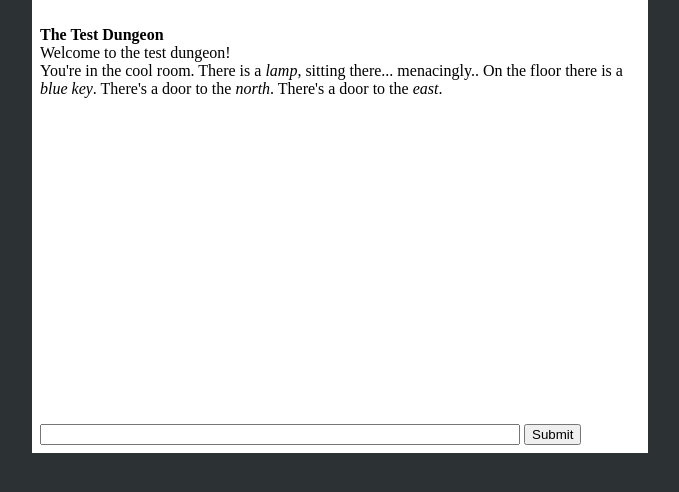
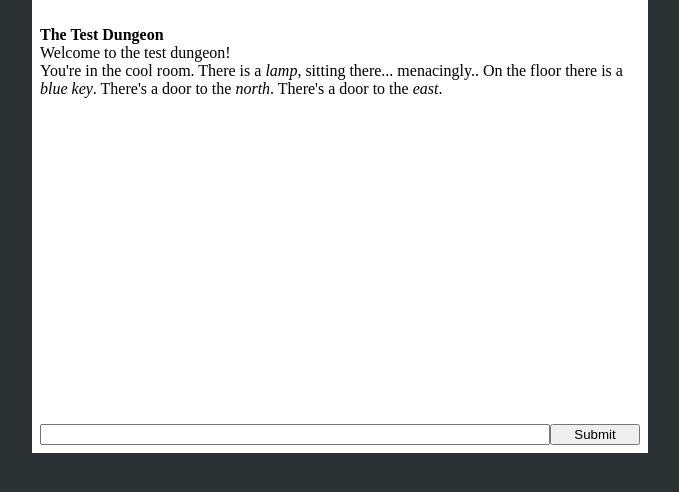
Before and after one commit to jaaimino/jsdungeon, a plain HTML site: page index.html in a window 1280 px wide. Shown: the part 66-558 px from the top of the page, without its empty margins (300-979 px from the left). Drawn offline with Linux system fonts and the light colour scheme.

Commit message:
Styling fixes

```diff
--- a/css/global.css
+++ b/css/global.css
@@ -11,14 +11,16 @@ body{
 }
 
 #inputForm{
-    width: 100%;
+    display: flex;
     margin-bottom: 0px;
 }
 
 #inputBox{
-    width: 80%;
-    margin-left: auto;
-    margin-right: auto;
+    flex-grow: 10;
+}
+
+#inputButton{
+    flex-grow: 1;
 }
 
 #output{
--- a/index.html
+++ b/index.html
@@ -15,7 +15,7 @@
         <p id="output"></p>
         <form id="inputForm" onsubmit="return myFunction()">
             <input id="inputBox" type="text">
-            <input type="submit">
+            <input id="inputButton" type="submit">
         </form>
     </div>
 </body>
```
